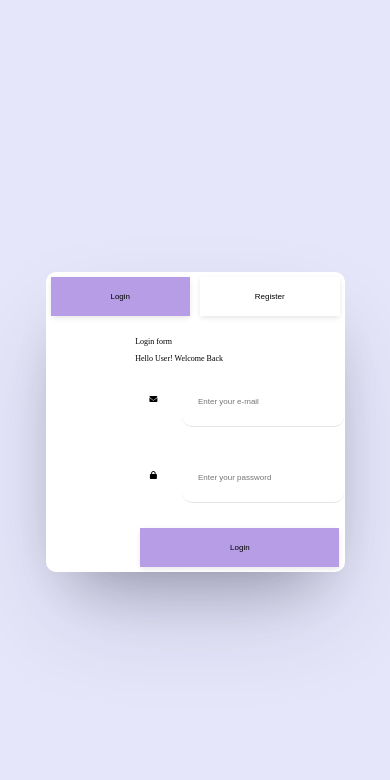
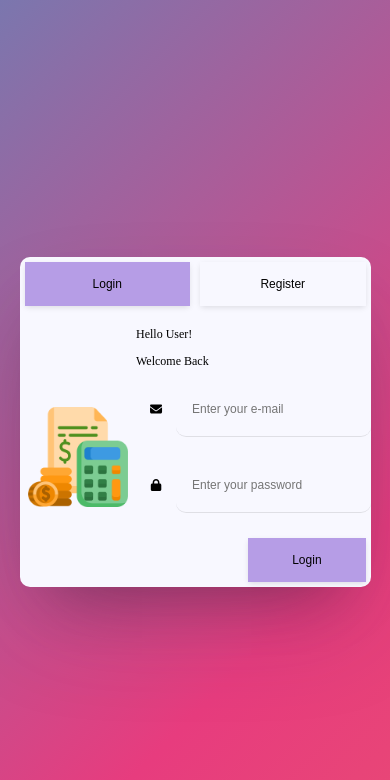
Before and after one commit to kartikgx13/Expenses, a Next.js app: page / in a window 390 px wide. Shown: the top 780 px of the page. Built offline with nearby package versions, Linux system fonts and the light colour scheme.

Commit message:
kartik gavande 28th commit date: 18/04/2023

```diff
--- a/components/LoginForm.jsx
+++ b/components/LoginForm.jsx
@@ -9,10 +9,17 @@ function LoginForm() {
 
     <div className="registration-form-container">
       <div className="registration-left-container">
+        <Image
+        src="/images/budget.png"
+        alt='expense-logo'
+        height={1000}
+        width={1000}
+        style={{width:"100%",height:"100%"}}
+        />
       </div>
     <div className="registraion-right-container">
-    <h1>Login form</h1>
-    <p>Hello User! Welcome Back</p>
+    <h1>Hello User!</h1>
+    <p>Welcome Back</p>
     <form action="/api/newlogin" method="post">
       <div>
       <FontAwesomeIcon
@@ -28,8 +35,8 @@ function LoginForm() {
       />
       <input type="password" placeholder="Enter your password" name="password"/>
       </div>
-      <div className='login-btn'>
-      <button type="submit">Login</button>
+      <div className='login-btn' style={{display:"flex",justifyContent:"flex-end",alignItems:"center"}}>
+      <button style={{width:"50%"}} type="submit">Login</button>
       </div>
     </form>
     </div>
--- a/components/RegistrationForm.jsx
+++ b/components/RegistrationForm.jsx
@@ -9,10 +9,16 @@ function RegistrationForm() {
 
     <div className="registration-form-container">
       <div className="registration-left-container">
-
+      <Image
+        src="/images/budget.png"
+        alt='expense-logo'
+        height={1000}
+        width={1000}
+        style={{width:"100%",height:"100%"}}
+        />
       </div>
     <div className="registraion-right-container">
-    <h1>Registration</h1>
+    <h1>Welcome</h1>
     <p>Please Register Yourself</p>
     <form action="/api/register" method="post">
       <div>
--- a/pages/index.js
+++ b/pages/index.js
@@ -7,19 +7,19 @@ export default function Home(){
     const [showLogin, setShowLogin] = useState(true);
     const [showRegister, setShowRegister] = useState(false);
     const [buttonColorLogin,setButtonColorLogin]=useState("rgb(182,157,230)");
-    const [buttonColorRegister,setButtonColorRegister]=useState("white");
+    const [buttonColorRegister,setButtonColorRegister]=useState("ghostwhite");
 
     const handleLoginClick = () => {
       setShowLogin(true);
       setShowRegister(false);
       setButtonColorLogin("rgb(182,157,230)");
-      setButtonColorRegister("white");
+      setButtonColorRegister("ghostwhite");
     };
 
     const handleRegisterClick = () => {
         setShowRegister(true);
         setShowLogin(false);
-        setButtonColorLogin("white")
+        setButtonColorLogin("ghostwhite")
         setButtonColorRegister("rgb(182,157,230)")
     };
   return(
--- a/pages/styles.css
+++ b/pages/styles.css
@@ -3,8 +3,21 @@ body{
   padding: 0;
   width: 100vw;
   height: 100vh;
-  background-color: #E6E6FA;
-  position: fixed;
+  background: linear-gradient(-45deg, #ee7752, #e73c7e, #23a6d5, #23d5ab);
+	background-size: 400% 400%;
+	animation: gradient 15s ease infinite;
+}
+
+@keyframes gradient {
+	0% {
+		background-position: 0% 50%;
+	}
+	50% {
+		background-position: 100% 50%;
+	}
+	100% {
+		background-position: 0% 50%;
+	}
 }
 
 /*landing page styling*/
@@ -28,7 +41,7 @@ body{
 
 
 .registration-left-container{
-  background-color: #452c63;
+  padding: 0.5rem;
   display: flex;
   justify-content: center;
   align-items: center;
@@ -42,13 +55,13 @@ body{
   padding-left: 0.5rem;
   margin-top: 0;
   margin-bottom: 0;
-  font-size: 1rem;
+  font-size: 1.25rem;
 }
 
 .registraion-right-container p{
   font-weight:  500;
   padding-left: 0.5rem;
-  font-size: 1rem;
+  font-size: 1.25rem;
 }
 
 .registraion-right-container{
@@ -92,6 +105,7 @@ body{
   color:  #000;
   font-weight:  400;
   border-radius: 10px;
+  background-color: transparent;
 }
 
 button{
@@ -101,7 +115,7 @@ button{
   margin:  5px;
   background-color:  rgb(182,157,230);
   color:  black;
-  font-size:  0.6rem;
+  font-size:  0.75rem;
   font-weight:  500;
   box-shadow:  0px 2px 6px -1px rgba(0,0,0,.13);
   border:  none;
@@ -131,14 +145,13 @@ button:active{
 
 .login-register-container{
     padding: 0.5rem;
-    box-shadow: rgba(255, 255, 255, 0.1) 0px 1px 1px 0px inset, rgba(50, 50, 93, 0.25) 0px 50px 100px -20px, rgba(0, 0, 0, 0.3) 0px 30px 60px -30px;
-    background-color: white;
-    border-radius: 10px;
+    box-shadow: rgba(255, 255, 255, 0.1) 0px 1px 1px 0px inset, rgba(50, 50, 93, 0.25) 0px 50px 100px -20px, rgba(0, 0, 0, 0.3) 0px 30px 60px -30px;    border-radius: 10px;
     display: flex;
     justify-content: center;
     align-items: center;
     flex-direction: column;
-    width: 25%;
+    width: 35%;
+    background-color: ghostwhite;
 }
 
 
@@ -174,33 +187,36 @@ button:active{
     padding: 0;
     margin-top: 0;
     margin-bottom: 0;
-    font-size: 0.5rem;
+    font-size: 0.75rem;
   }
 
   .registraion-right-container p{
     padding: 0;
-    font-size: 0.5rem;
+    font-size: 0.75rem;
   }
 
   .registration-form-container form div{
-    font-size: 0.5rem;
+    font-size: 0.75rem;
+    gap: 0;
   }
 
   button{
-    font-size: 0.5rem;
+    font-size: 0.75rem;
   }
   .registration-form-container form div input::placeholder{
     font-weight:  500;
-    font-size: 0.5rem;
+    font-size: 0.75rem;
   }
 
   .login-register-container {
     padding: 0;
     margin: 0;
-    width: auto;
+    width: 90%;
   }
 
-
+  .registration-form-container form div input{
+    font-size: 0.75rem;
+  }
 
 
 }
```
Also changed, not shown: public/images/budget.png (added), public/images/expenses.png (added).
